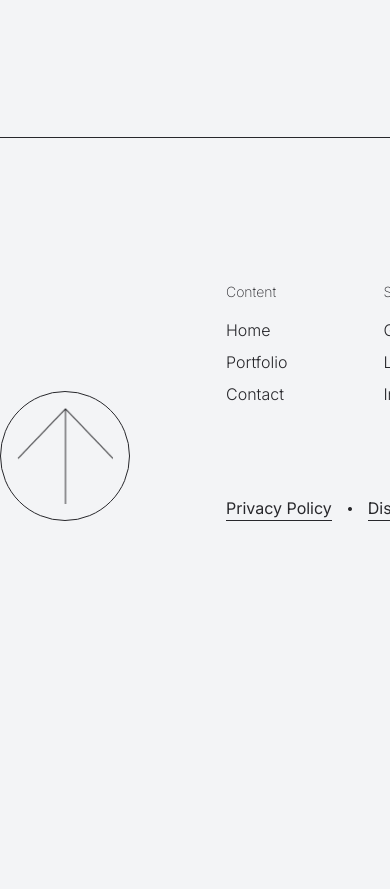
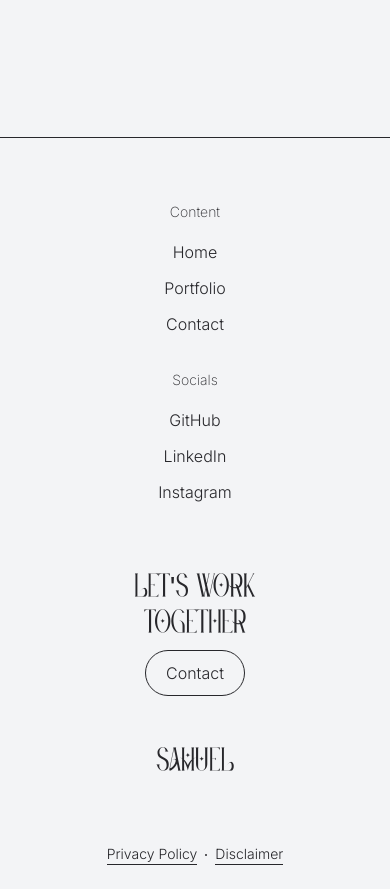
Before and after one commit to SamuelVanhaecke/portfolio-website-nextjs, a Next.js app: page /contact in a window 390 px wide. Shown: the part 1060-1949 px from the top of the page. Before the commit the page ends 1605 px from the top, so only its background shows below. Built offline with nearby package versions, Linux system fonts and the light colour scheme.

Commit message:
feat: footer is responsive

```diff
--- a/src/components/Footer.tsx
+++ b/src/components/Footer.tsx
@@ -5,34 +5,54 @@ import Image from 'next/image'
 
 export default () => {
   return (
-    <div className="m-auto mt-36 mb-6 grid h-96 max-w-screen-2xl grid-cols-[130px_minmax(900px,_1fr)_130px] items-end gap-24 border-t border-black pt-6">
-      <div className="flex h-fit content-end justify-center rounded-full border border-black p-4 hover:h-full hover:cursor-pointer">
+    <div className="m-auto mt-36 mb-6 flex max-w-screen-2xl flex-col items-center justify-center gap-16 border-t border-black px-8 pt-16 md:px-24 lg:grid lg:h-96 lg:grid-cols-[130px_1fr_130px] lg:items-end lg:gap-24 lg:pt-6 2xl:px-0">
+      <div className="hidden h-fit content-end justify-center rounded-full border border-black p-4 hover:h-full hover:cursor-pointer lg:flex">
         <Image className="h-fit" src={topArrow} alt="" />
       </div>
       <div className="flex h-4/6 flex-col justify-between">
-        <div className="flex flex-row gap-24">
-          <div className="flex flex-col gap-2">
+        <div className="flex flex-col gap-8 lg:flex-row lg:gap-24">
+          <div className="flex flex-col items-center gap-2 lg:items-start">
             <h3 className="mb-2 text-sm font-extralight">Content</h3>
-            <p className="text-base font-light">Home</p>
-            <p className="text-base font-light">Portfolio</p>
-            <p className="text-base font-light">Contact</p>
+            <Link href="/" className="px-5 py-0.5 font-light">
+              Home
+            </Link>
+            <Link href="/portfolio" className="px-5 py-0.5 font-light">
+              Portfolio
+            </Link>
+            <Link href="/contact" className="px-5 py-0.5 font-light">
+              Contact
+            </Link>
           </div>
-          <div className="flex flex-col gap-2">
+          <div className="flex flex-col items-center gap-2 lg:items-start">
             <h3 className="mb-2 text-sm font-extralight">Socials</h3>
-            <p className="text-base font-light">GitHub</p>
-            <p className="text-base font-light">LinkedIn</p>
-            <p className="text-base font-light">Instagram</p>
+            <a
+              className="px-5 py-0.5 font-light"
+              href="https://github.com/SamuelVanhaecke"
+              target="_blank"
+            >
+              GitHub
+            </a>
+            <a
+              className="px-5 py-0.5 font-light"
+              href="https://www.linkedin.com/in/samuel-vanhaecke/"
+              target="_blank"
+            >
+              LinkedIn
+            </a>
+            <a className="px-5 py-0.5 font-light" href="#" target="_blank">
+              Instagram
+            </a>
           </div>
         </div>
-        <div className="flex w-full items-center gap-4">
+        <div className="hidden w-full items-center gap-4 lg:flex">
           <p className="border-b border-black">Privacy Policy</p>
           <Image className="h-1 w-1" src={divider} alt="" />
           <p className="border-b border-black">Disclaimer</p>
         </div>
       </div>
       <div className="flex h-4/6 flex-col justify-between">
-        <div className="flex flex-col items-end gap-2">
-          <p className="text-right font-ilyas text-3xl uppercase">
+        <div className="flex flex-col items-center gap-2 lg:items-end">
+          <p className="text-center font-ilyas text-3xl uppercase lg:text-right">
             Let's work <br></br> together
           </p>
           <Link
@@ -42,7 +62,16 @@ export default () => {
             Contact
           </Link>
         </div>
-        <p className="text-right font-ilyas text-3xl uppercase">Samuel</p>
+        <p className="mt-12 text-center font-ilyas text-3xl uppercase lg:mt-0 lg:text-right">
+          Samuel
+        </p>
+      </div>
+      <div className="flex w-full items-center justify-center gap-2 lg:hidden">
+        <p className="border-b border-black text-sm font-light">
+          Privacy Policy
+        </p>
+        <Image className="h-0.5 w-0.5" src={divider} alt="" />
+        <p className="border-b border-black text-sm font-light">Disclaimer</p>
       </div>
     </div>
   )
--- a/src/components/Nav.tsx
+++ b/src/components/Nav.tsx
@@ -68,7 +68,6 @@ export default () => {
           >
             Home
           </Link>
-          <span className="hidden peer-hover:block">.</span>
         </li>
         <li className="transition-all hover:pb-1">
           <Link
@@ -114,9 +113,8 @@ export default () => {
         <li>
           <Link
             href="/contact"
-            // set default classname and add active classname
             className={
-              'rounded-full border border-solid border-black bg-opacity-0 px-5 py-2.5 font-light transition-all hover:bg-black ease-out duration-150 hover:bg-opacity-100 hover:text-white'
+              'rounded-full border border-solid border-black bg-opacity-0 px-5 py-2.5 font-light transition-all duration-150 ease-out hover:bg-black hover:bg-opacity-100 hover:text-white'
             }
           >
             Contact
--- a/src/components/ProjectSlider.tsx
+++ b/src/components/ProjectSlider.tsx
@@ -104,7 +104,6 @@ export default ({ isVisible }) => {
               key={currentProject.title}
               initial={{ opacity: 0, y: 10 }}
               animate={{ opacity: 1, y: 0 }}
-              exit={{ opacity: 0, y: -10 }}
             >
               <div className="flex flex-col items-center">
                 <Image
@@ -119,7 +118,7 @@ export default ({ isVisible }) => {
                 </h2>
                 <ul className="flex max-w-sm flex-row flex-wrap gap-2 md:gap-4">
                   {currentProject.tags.map((tag: string) => (
-                    <li className="rounded-full border border-black text-xs text-black px-3 py-1 md:text-sm">
+                    <li className="rounded-full border border-black px-3 py-1 text-xs text-black md:text-sm">
                       {tag}
                     </li>
                   ))}
--- a/src/pages/index.tsx
+++ b/src/pages/index.tsx
@@ -13,6 +13,7 @@ import blueGradient from '../../public/images/blue_big.webp'
 import orangeGradient from '../../public/images/orange_big.webp'
 import line from '../../public/images/readmore_line.png'
 import me from '../../public/images/me_bw.png'
+import { motion } from 'framer-motion'
 
 export default () => {
   return (
@@ -42,10 +43,16 @@ export default () => {
           <Image className="" src={me} alt="" />
         </div>
       </div>
-      <div className="m-auto max-w-screen-2xl px-8 md:px-24 lg:px-12 xl:px-0">
+      <motion.div
+        initial={{ opacity: 0, y: 100 }}
+        whileInView={{ opacity: 1, y: 0 }}
+        transition={{ duration: 0.4, ease: 'circOut', delay: 0.1 }}
+        viewport={{ once: true }}
+        className="m-auto max-w-screen-2xl px-8 md:px-24 lg:px-12 xl:px-0"
+      >
         <h2 className="font-ilyas text-6xl uppercase">Highlighted projects</h2>
         <ProjectSlider isVisible={true} />
-      </div>
+      </motion.div>
     </Layout>
   )
 }
```
